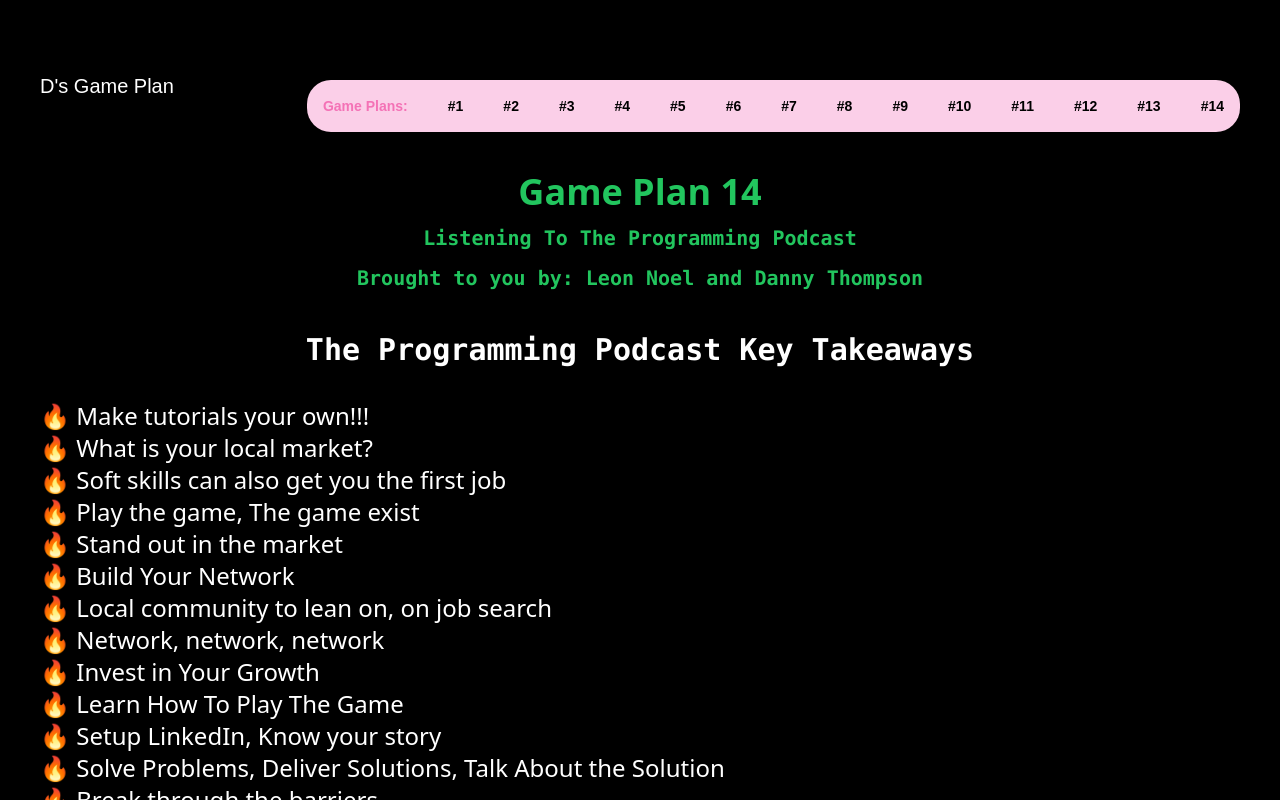
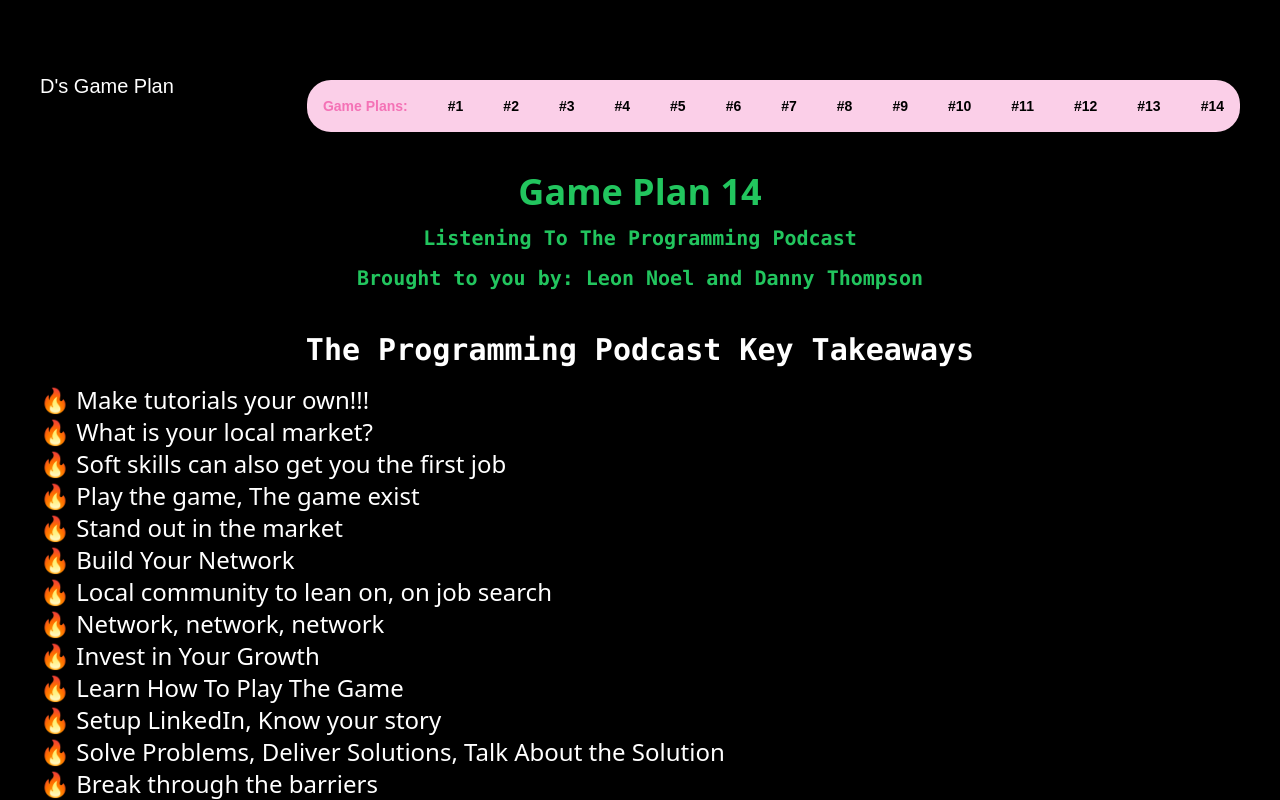
Before and after one commit to Davonne007-TX/game-plan, a React (Vite) app: page /gamePlan14 in a window 1280 px wide. Shown: the top 800 px of the page. Built offline with nearby package versions, Linux system fonts and the light colour scheme; a web font is replaced by a local one.

Commit message:
adjust margin top on section for podcast key points

```diff
--- a/src/components/Fourteen/Podcast1.jsx
+++ b/src/components/Fourteen/Podcast1.jsx
@@ -44,7 +44,7 @@
           The Programming Podcast Key Takeaways
         </h2>
 
-        <ul className="mt-8 text-2xl ml-10">
+        <ul className="mt-4 text-2xl ml-10">
           {keyPoints.map((points) => (
             <li key={points.id}>🔥 {points.point}</li>
           ))}
```
